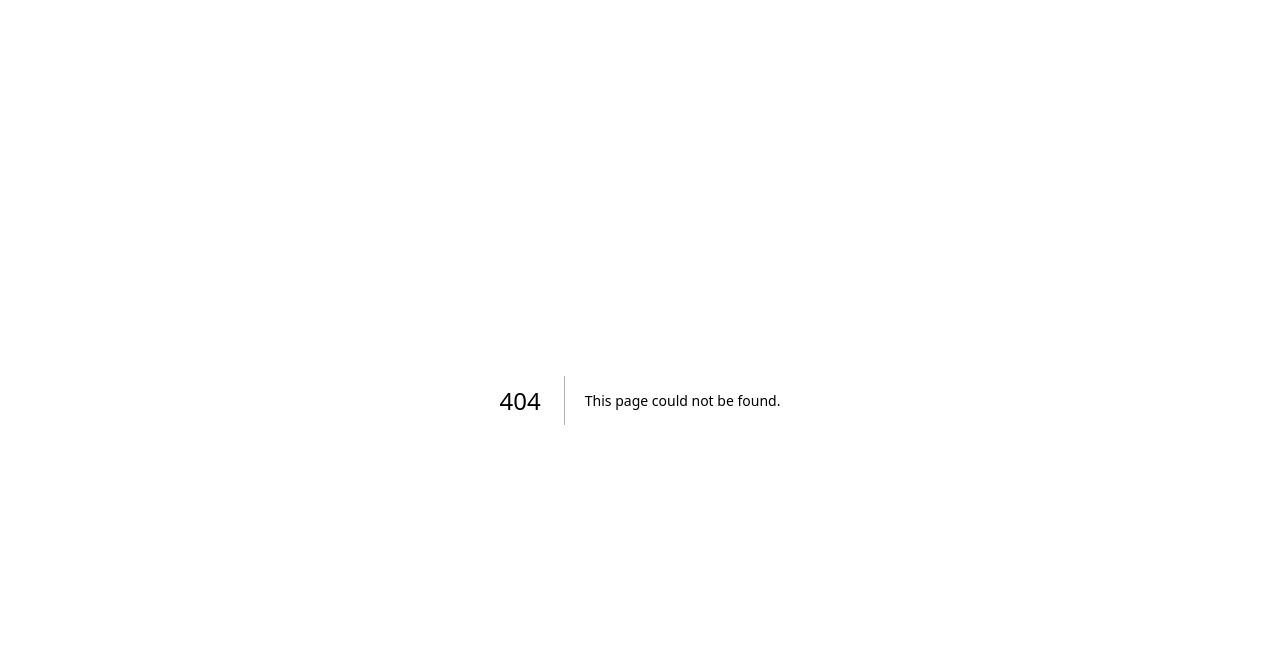
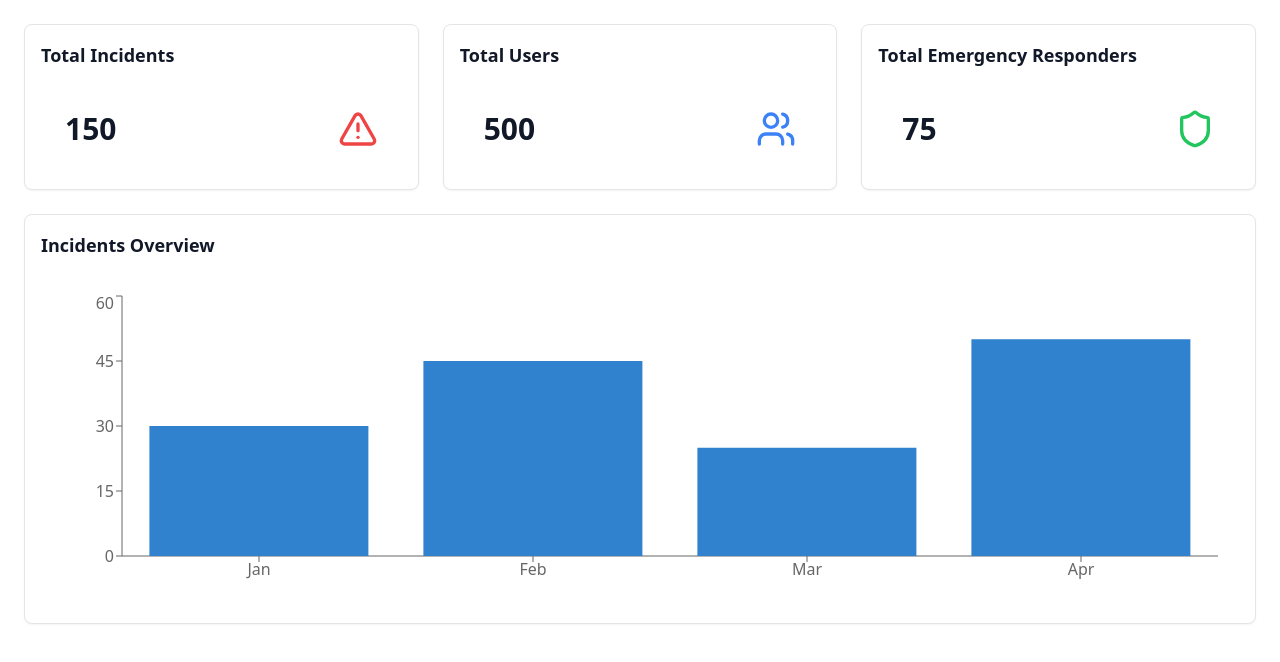
Before and after one commit to kipkoechjaphet52/fika-safe, a Next.js app: page /admin in a window 1280 px wide. Before the commit this address had no page. Shown: the top 662 px of the page. Built offline with nearby package versions, Linux system fonts and the light colour scheme.

Commit message:
Added admin page, UI components, and utility functions

```diff
--- /dev/null
+++ b/app/(pages)/admin/page.tsx
@@ -0,0 +1,69 @@
+"use client";
+
+import { Card, CardContent, CardHeader, CardTitle } from "@/components/ui/card";
+import { ResponsiveContainer, BarChart, Bar, XAxis, YAxis, Tooltip } from "recharts";
+import { Users, AlertTriangle, Shield } from "lucide-react";
+
+// Sample Data
+const data = [
+  { name: "Jan", incidents: 30 },
+  { name: "Feb", incidents: 45 },
+  { name: "Mar", incidents: 25 },
+  { name: "Apr", incidents: 50 },
+];
+
+export default function AdminPage() {
+  return (
+    <div className="space-y-6 p-6">
+      {/* Top Statistics */}
+      <div className="grid grid-cols-1 md:grid-cols-3 gap-6">
+        <Card className="shadow-lg">
+          <CardHeader>
+            <CardTitle>Total Incidents</CardTitle>
+          </CardHeader>
+          <CardContent className="flex items-center justify-between p-6">
+            <span className="text-3xl font-bold">150</span>
+            <AlertTriangle className="text-red-500 w-10 h-10" />
+          </CardContent>
+        </Card>
+
+        <Card className="shadow-lg">
+          <CardHeader>
+            <CardTitle>Total Users</CardTitle>
+          </CardHeader>
+          <CardContent className="flex items-center justify-between p-6">
+            <span className="text-3xl font-bold">500</span>
+            <Users className="text-blue-500 w-10 h-10" />
+          </CardContent>
+        </Card>
+
+        <Card className="shadow-lg">
+          <CardHeader>
+            <CardTitle>Total Emergency Responders</CardTitle>
+          </CardHeader>
+          <CardContent className="flex items-center justify-between p-6">
+            <span className="text-3xl font-bold">75</span>
+            <Shield className="text-green-500 w-10 h-10" />
+          </CardContent>
+        </Card>
+      </div>
+
+      {/* Incidents Overview Chart */}
+      <Card className="shadow-lg">
+        <CardHeader>
+          <CardTitle>Incidents Overview</CardTitle>
+        </CardHeader>
+        <CardContent>
+          <ResponsiveContainer width="100%" height={300}>
+            <BarChart data={data}>
+              <XAxis dataKey="name" />
+              <YAxis />
+              <Tooltip />
+              <Bar dataKey="incidents" fill="#3182CE" />
+            </BarChart>
+          </ResponsiveContainer>
+        </CardContent>
+      </Card>
+    </div>
+  );
+}
--- /dev/null
+++ b/components/ui/card.tsx
@@ -0,0 +1,44 @@
+import * as React from "react";
+
+import { cn } from "@/lib/utils";
+
+const Card = React.forwardRef<
+  HTMLDivElement,
+  React.HTMLAttributes<HTMLDivElement>
+>(({ className, ...props }, ref) => (
+  <div
+    ref={ref}
+    className={cn(
+      "rounded-lg border bg-white text-gray-900 shadow-sm p-4",
+      className
+    )}
+    {...props}
+  />
+));
+Card.displayName = "Card";
+
+const CardHeader = React.forwardRef<
+  HTMLDivElement,
+  React.HTMLAttributes<HTMLDivElement>
+>(({ className, ...props }, ref) => (
+  <div ref={ref} className={cn("mb-4", className)} {...props} />
+));
+CardHeader.displayName = "CardHeader";
+
+const CardTitle = React.forwardRef<
+  HTMLParagraphElement,
+  React.HTMLAttributes<HTMLHeadingElement>
+>(({ className, ...props }, ref) => (
+  <h3 ref={ref} className={cn("text-lg font-semibold", className)} {...props} />
+));
+CardTitle.displayName = "CardTitle";
+
+const CardContent = React.forwardRef<
+  HTMLDivElement,
+  React.HTMLAttributes<HTMLDivElement>
+>(({ className, ...props }, ref) => (
+  <div ref={ref} className={cn("p-4", className)} {...props} />
+));
+CardContent.displayName = "CardContent";
+
+export { Card, CardHeader, CardTitle, CardContent };
--- /dev/null
+++ b/lib/utils.ts
@@ -0,0 +1,3 @@
+export function cn(...classes: string[]) {
+    return classes.filter(Boolean).join(" ");
+  }
```
